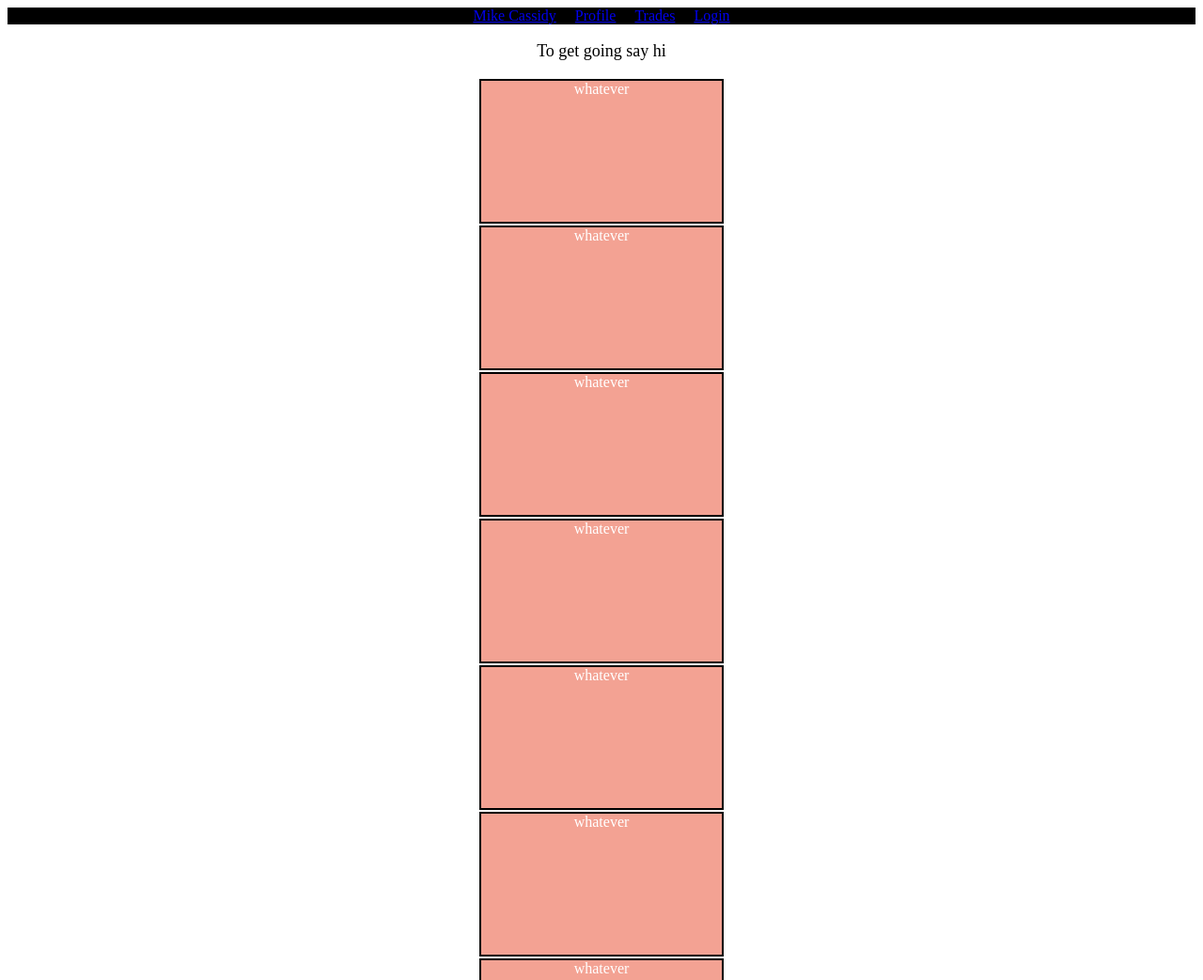
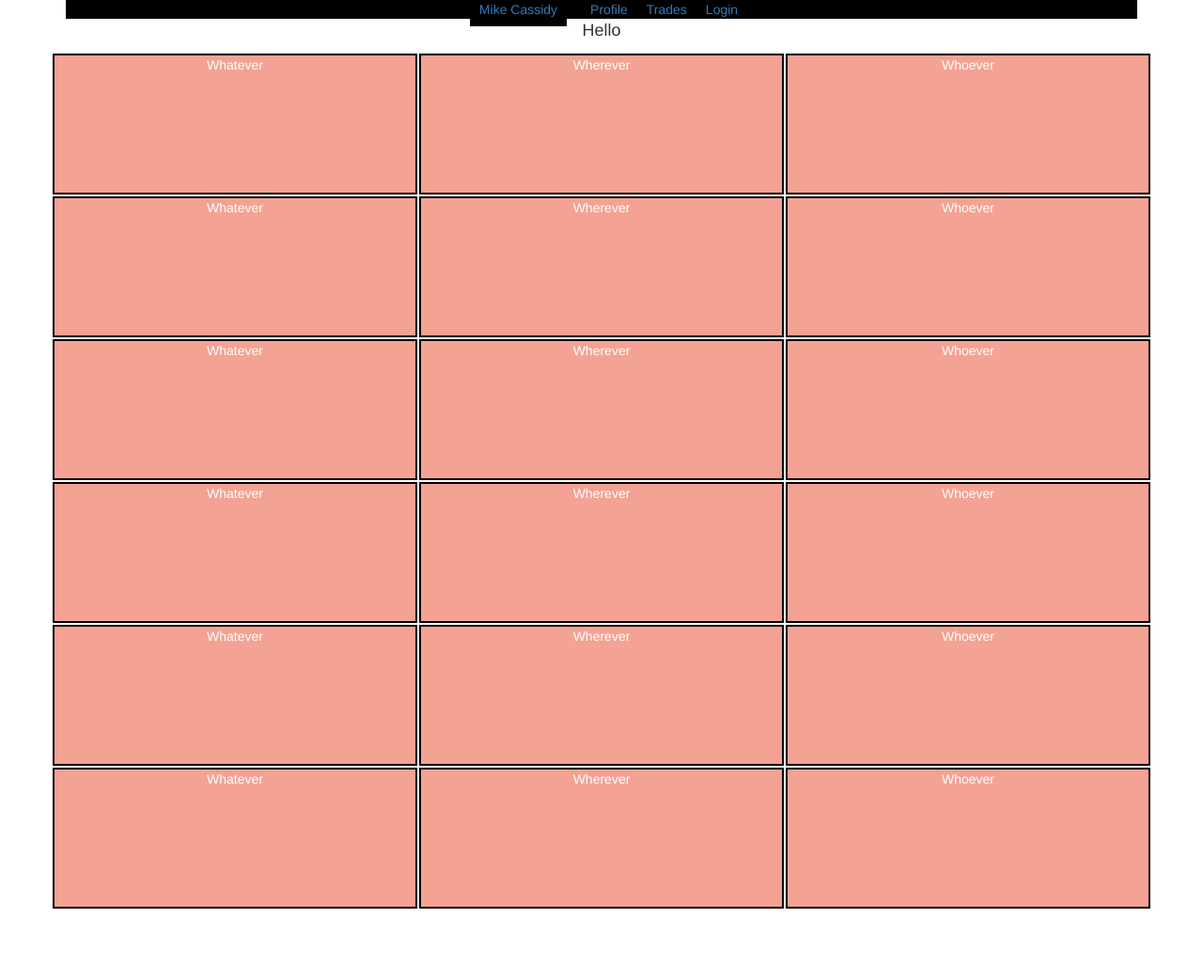
Before and after one commit to Mcas4150/mikecassidy, a React app: page / in a window 1280 px wide. Shown: the top 1043 px of the page at 94% size. Built offline with nearby package versions, Linux system fonts and the light colour scheme.

Commit message:
bootstrap

```diff
--- a/package.json
+++ b/package.json
@@ -3,7 +3,9 @@
   "version": "0.1.0",
   "private": true,
   "dependencies": {
+    "bootstrap": "3",
     "react": "^16.2.0",
+    "react-bootstrap": "^0.32.1",
     "react-dom": "^16.2.0",
     "react-redux": "4.4.5",
     "react-router": "3.2.0",
--- a/public/index.html
+++ b/public/index.html
@@ -19,7 +19,7 @@
       work correctly both with client-side routing and a non-root public URL.
       Learn how to configure a non-root public URL by running `npm run build`.
     -->
-    <title>React App</title>
+    <title>Mike Cassidy</title>
   </head>
   <body>
     <noscript>
--- a/src/components/App/App.css
+++ b/src/components/App/App.css
@@ -1,6 +1,7 @@
 .App {
   text-align: center;
   background-color: white;
+  font-family: "Helvetica";
 }
 
 .App-logo {
--- a/src/components/App/index.js
+++ b/src/components/App/index.js
@@ -8,6 +8,7 @@ import Footer from '../Footer/index';
 class App extends Component {
   render() {
     return (
+      <div className="container">
         <div className="App">
         {/*  <header className="App-header">
 
@@ -15,13 +16,24 @@ class App extends Component {
           </header>*/}
           <Header />
           <p className="App-intro">
-          To get going say hi
+            Hello
           </p>
+            <div className="row">
+              <div className="col-sm-4">
+              {"123456".split("").map((e, i) => <Second key={i} name="Whatever"/>)}
+              </div>
+              <div className="col-sm-4">
+              {"123456".split("").map((e, i) => <Second key={i} name="Wherever"/>)}
+              </div>
+              <div className="col-sm-4">
+              {"123456".split("").map((e, i) => <Second key={i} name="Whoever"/>)}
+              </div>
 
-        {"123456789".split("").map((e, i) => <Second key={i} name="whatever"/>)}
+
+            </div>
           <Footer />
         </div>
-
+      </div>
     );
   }
 }
--- a/src/components/Header/header.sass
+++ b/src/components/Header/header.sass
@@ -8,3 +8,11 @@
 .menu
   color: white
   background-color: black
+
+
+.activeNavLink
+  background-color: black
+
+
+
+  margin: 15px
--- a/src/components/Item/Second.css
+++ b/src/components/Item/Second.css
@@ -1,25 +1,12 @@
 .Second{
-  width: 20vw;
   height: 150px;
-  justify-content: center;
+/*  justify-content: center;*/
   margin: 1px;
   border: 2px solid black;
-  grid-column: span 1;
-  display: inline-block;
-  flex-wrap: wrap;
+/*  grid-column: span 1;
+  display: inline-block;*/
+/*  flex-wrap: wrap;*/
   color: white;
   align-self: center;
     background-color: #F3A293;
 }
-
-.center{
-  display:flex;
-  justify-content: center;
-  align-items: center;
-}
-
-.row{
-  display: grid;
-  grid-template-columns: repeat(12, 1fr);
-  grid-gap: 20px;
-}
--- a/src/components/Item/index.js
+++ b/src/components/Item/index.js
@@ -6,11 +6,11 @@ import './Second.css';
 class Second extends Component {
   render() {
     return (
-      <div className="Row">
-        <div className="Second col-sm-4">
-          <div className="Center">
+      <div className="row">
+        <div className="Second">
+
              {this.props.name}
-          </div>
+
         </div>
       </div>
     );
--- a/src/index.js
+++ b/src/index.js
@@ -3,6 +3,8 @@ import React from 'react';
 // import './index.css';
 // import App from './App';
 // import 'bootstrap/dist/css/bootstrap.min.css';
+import 'bootstrap/dist/css/bootstrap.css';
+import 'bootstrap/dist/css/bootstrap-theme.css';
 
 // import registerServiceWorker from './registerServiceWorker';
 import { render } from 'react-dom';
```
Also changed, not shown: public/favicon.ico, src/components/Header/header.css, 1 other file. Lines whose indentation alone changed are shown as unchanged.
